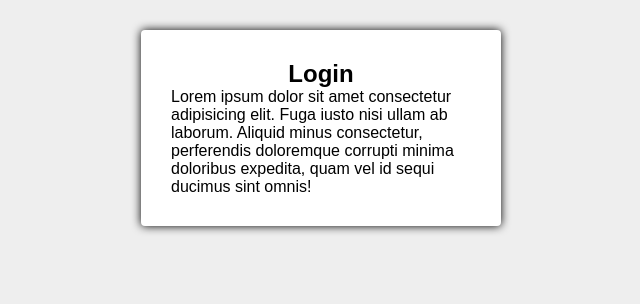
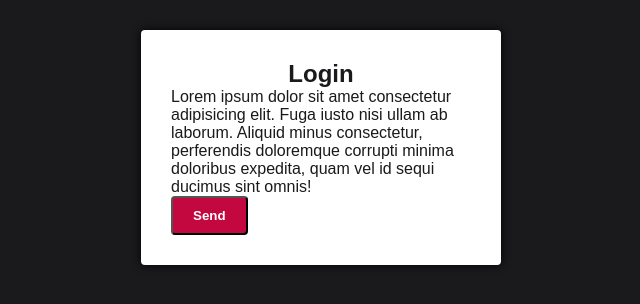
Before and after one commit to GuiNog29/react-base, a React (Create React App) app: page / in a window 1280 px wide. Shown: the top 304 px of the page, without its empty margins (319-959 px from the left). Built offline with nearby package versions, Linux system fonts and the light colour scheme.

Commit message:
Setting colors

```diff
--- /dev/null
+++ b/src/config/colors.js
@@ -0,0 +1,7 @@
+export const primaryColor = '#C3073F';
+export const primaryDarkColor = '#1A1A1D';
+
+export const successColor = '#0197F6';
+export const infoColor = '#0197F6';
+export const errorColor = '#F2AF29';
+export const warningColor = '#F2AF29';
--- a/src/pages/Login/index.js
+++ b/src/pages/Login/index.js
@@ -12,6 +12,7 @@
         corrupti minima doloribus expedita, quam vel id sequi ducimus sint
         omnis!
       </p>
+      <button type="button">Send</button>
     </Container>
   );
 }
--- a/src/styles/GlobalStyles.js
+++ b/src/styles/GlobalStyles.js
@@ -1,4 +1,5 @@
 import styled, { createGlobalStyle } from 'styled-components';
+import { primaryColor, primaryDarkColor } from '../config/colors';
 
 export default createGlobalStyle`
   * {
@@ -10,7 +11,8 @@
 
   body {
     font-family: sans-serif;
-    background: #eee;
+    background: ${primaryDarkColor};
+    color: ${primaryDarkColor};;
   }
 
   html, body, #root {
@@ -19,10 +21,16 @@
 
   button {
     cursor: pointer;
+    background: ${primaryColor};
+    color: #FFF;
+    padding: 10px 20px;
+    border-radius: 4px;
+    font-weight: 700;
   }
 
   a {
     text-decoration: none;
+    color: ${primaryColor};
   }
 
   ul {
```
